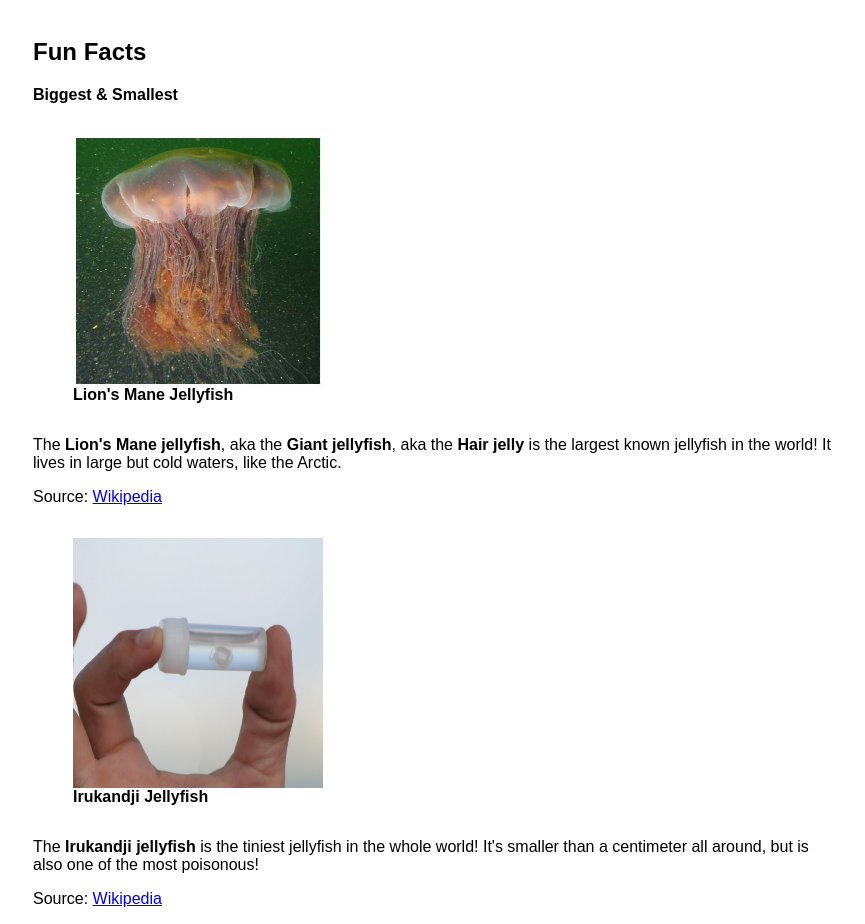
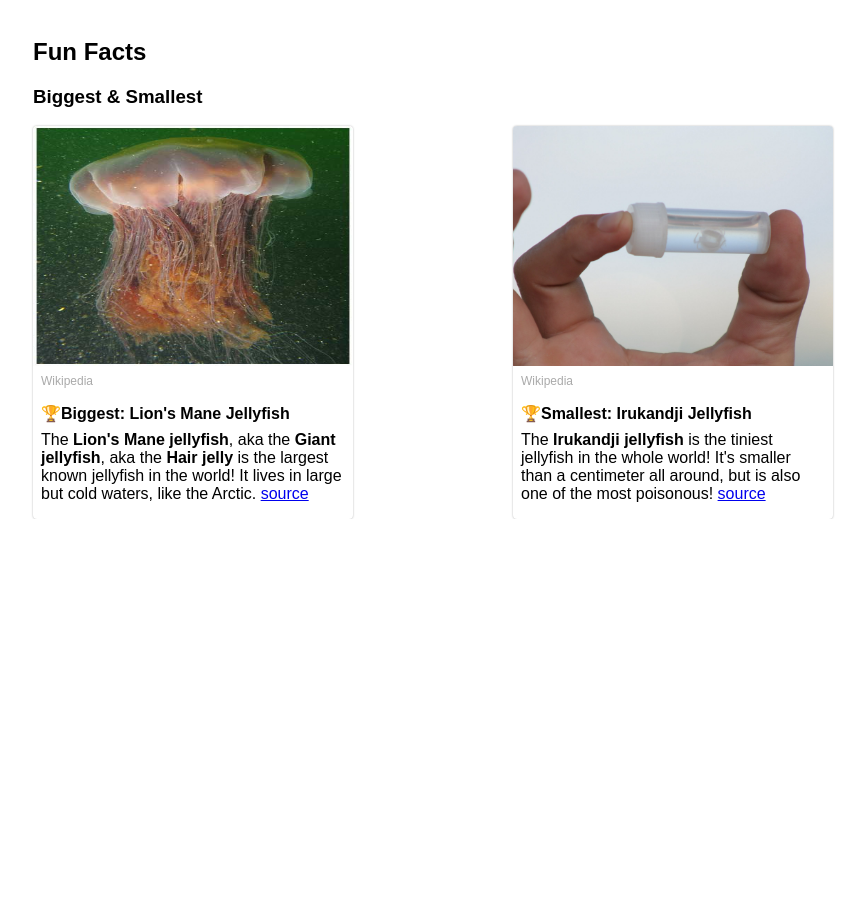
Before and after one commit to austenmadden/jellyfish, a plain HTML site: page index.html in a window 1280 px wide. Shown: the part 3620-4544 px from the top of the page, without its empty margins (207-1072 px from the left). After the commit the page ends 4139 px from the top, so only its background shows below. Drawn offline with Linux system fonts and the light colour scheme.

Commit message:
reformatting photos in funfact

```diff
--- a/index.html
+++ b/index.html
@@ -228,25 +228,28 @@
     </section>
     <section>
       <h1 id="funfact">Fun Facts</h1>
-
-      <div>
-        <p><b>Biggest & Smallest</b></p>
-        <figure>
-          <a href="images/lion_mane_jelly.jpg">
-            <img src="images/lion_mane_jelly.jpg" height="250" width="250" alt="Lion's Mane Jellyfish"/>
-          </a>
-          <figcaption><strong>Lion's Mane Jellyfish</strong></figcaption>
-        </figure>
-        <p>The <b>Lion's Mane jellyfish</b>, aka the <b>Giant jellyfish</b>, aka the <b>Hair jelly</b> is the largest known jellyfish in the world! It lives in large but cold waters, like the Arctic.</p>
-        <p>Source: <a href="https://en.wikipedia.org/wiki/Lion%27s_mane_jellyfish">Wikipedia</a></p>
-        <figure>
-          <a href="images/irukandji_jelly.jpg">
-            <img src="images/irukandji_jelly.jpg" height="250" width="250" alt="Irukandji Jellyfish"/>
-          </a>
-          <figcaption><strong>Irukandji Jellyfish</strong></figcaption>
-        </figure>
-        <p>The <b>Irukandji jellyfish</b> is the tiniest jellyfish in the whole world! It's smaller than a centimeter all around, but is also one of the most poisonous!</p>
-        <p>Source: <a href="https://en.wikipedia.org/wiki/Lion%27s_mane_jellyfish">Wikipedia</a></p>
+      <h3>Biggest & Smallest</h3>
+      <div class="gallery">
+        <div class="gallery-item">
+          <div class="gallery-image">
+            <img src="images/lion_mane_jelly.jpg" alt="jellyfish">
+          </div>
+          <div class="gallery-caption">Wikipedia</div>
+          <div class="gallery-description">
+            <h4> &#127942;Biggest: Lion's Mane Jellyfish</h4>
+            <p>The <b>Lion's Mane jellyfish</b>, aka the <b>Giant jellyfish</b>, aka the <b>Hair jelly</b> is the largest known jellyfish in the world! It lives in large but cold waters, like the Arctic. <a href="https://en.wikipedia.org/wiki/Lion%27s_mane_jellyfish">source</a></p>
+          </div>
+        </div>
+        <div class="gallery-item">
+          <div class="gallery-image">
+            <img src="images/irukandji_jelly.jpg" alt="jellyfish">
+          </div>
+          <div class="gallery-caption">Wikipedia</div>
+          <div class="gallery-description">
+            <h4>&#127942;Smallest: Irukandji Jellyfish</h4>
+            <p>The <b>Irukandji jellyfish</b> is the tiniest jellyfish in the whole world! It's smaller than a centimeter all around, but is also one of the most poisonous! <a href="https://en.wikipedia.org/wiki/Irukandji_jellyfish">source</a></p>
+          </div>
+        </div>
       </div>
     </section>
   </main>
```
